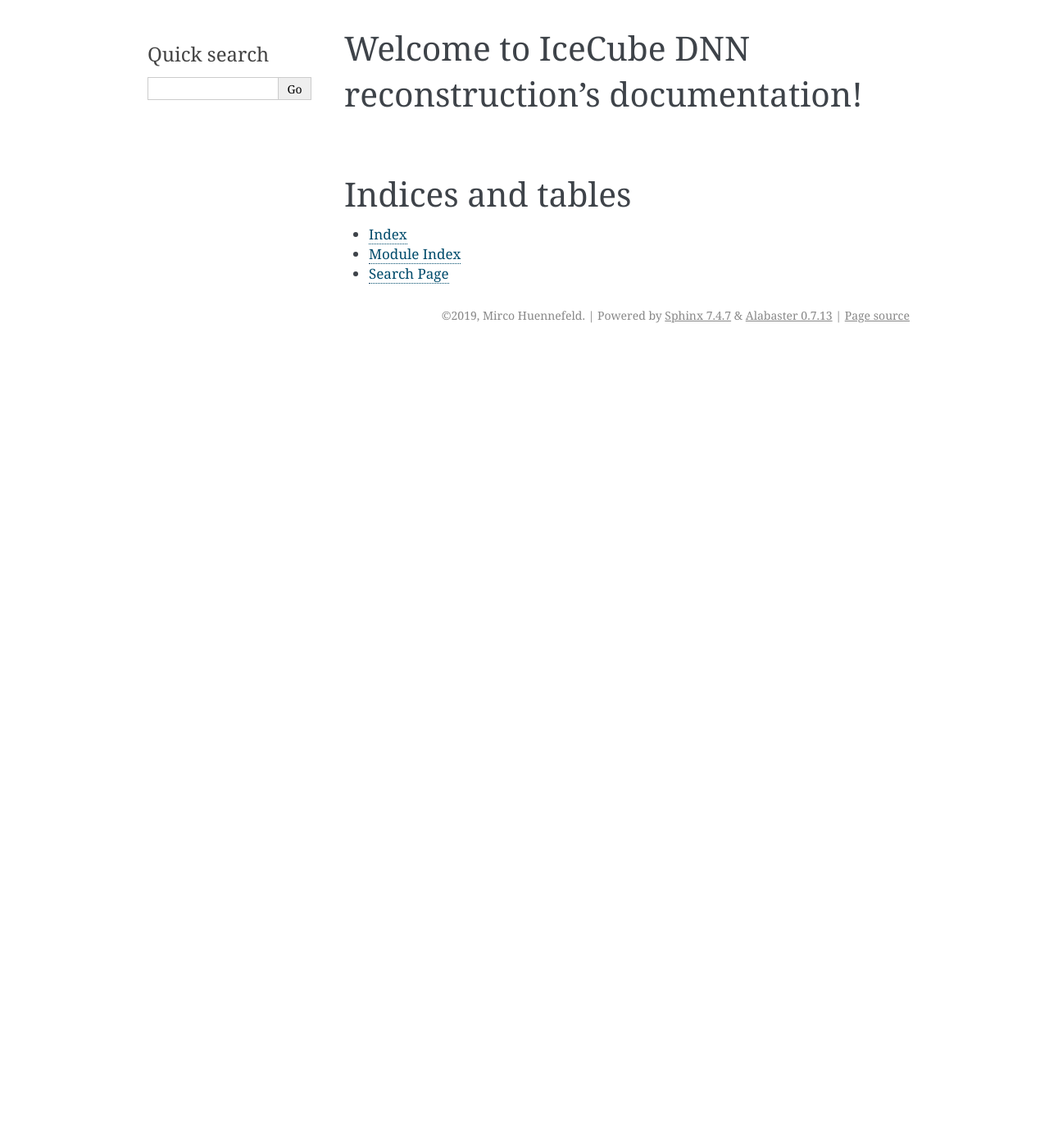
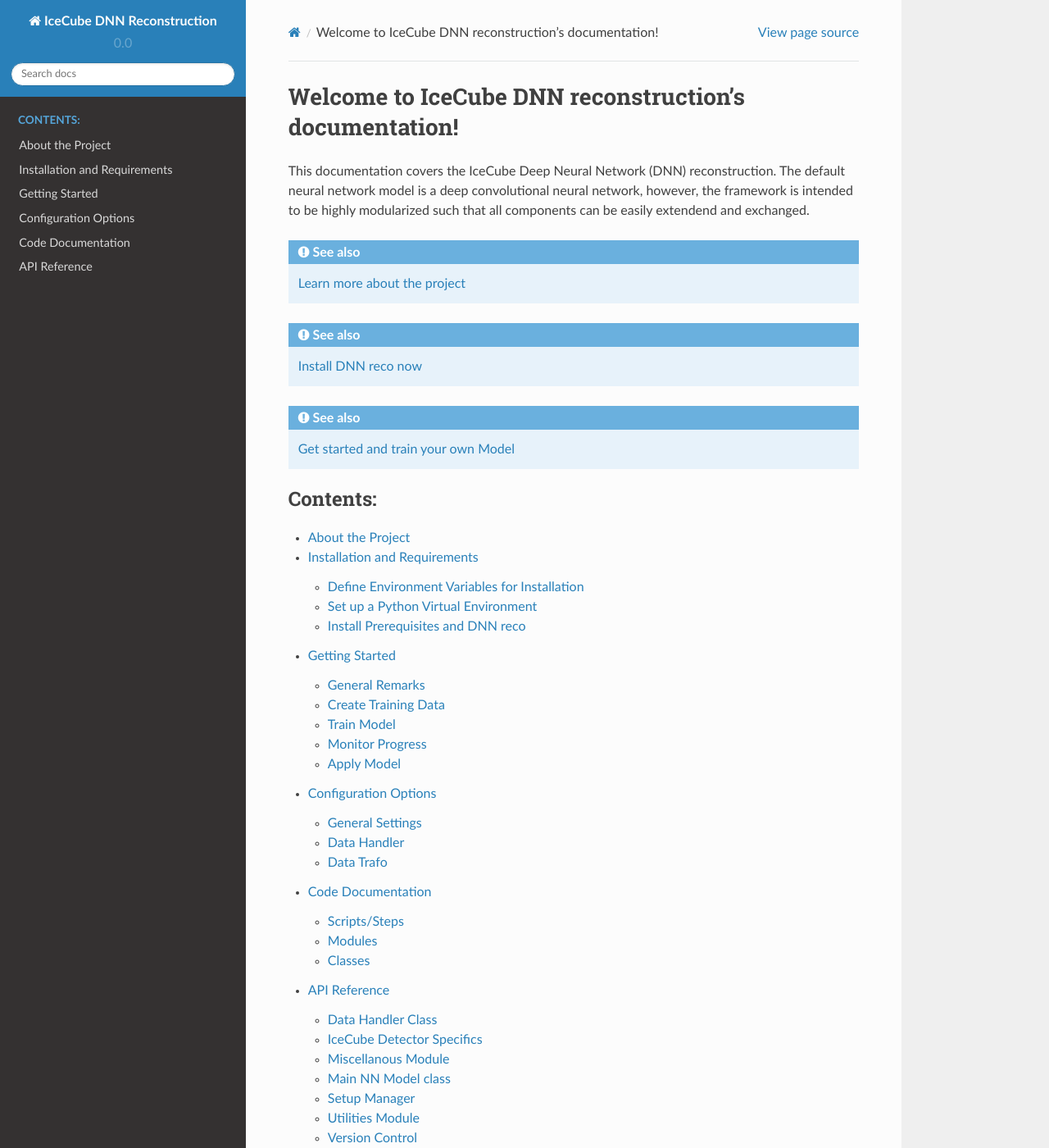
Before and after one commit to icecube/dnn_reco, a Sphinx documentation site: the page built from docs/source/index.rst, in a window 1280 px wide and 1400 px high. Shown: the whole window at 82% size. Built offline with Sphinx 7.4.7 and the Read the Docs theme 2.0.0, drawn with Linux system fonts in a browser that asks for light colours; some of the changed text lies outside the part shown.

Commit message:
documentation layoutu

```diff
--- a/docs/source/conf.py
+++ b/docs/source/conf.py
@@ -33,10 +33,12 @@
 extensions = ['sphinx.ext.autodoc',
     'sphinx.ext.doctest',
     'sphinx.ext.intersphinx',
+    'sphinx.ext.autosectionlabel',
     'sphinx.ext.todo',
     'sphinx.ext.coverage',
     'sphinx.ext.viewcode',
     'sphinx.ext.githubpages']
+
 
 # Add any paths that contain templates here, relative to this directory.
 templates_path = ['_templates']
@@ -51,7 +53,7 @@
 master_doc = 'index'
 
 # General information about the project.
-project = u'IceCube DNN reconstruction'
+project = u'IceCube DNN Reconstruction'
 copyright = u'2019, Mirco Huennefeld'
 author = u'Mirco Huennefeld'
 
@@ -88,7 +90,7 @@
 # The theme to use for HTML and HTML Help pages.  See the documentation for
 # a list of builtin themes.
 #
-html_theme = 'alabaster'
+html_theme = 'sphinx_rtd_theme'
 
 # Theme options are theme-specific and customize the look and feel of a theme
 # further.  For a list of options available for each theme, see the
@@ -175,3 +177,13 @@
 
 # Example configuration for intersphinx: refer to the Python standard library.
 intersphinx_mapping = {'https://docs.python.org/': None}
+
+
+# Define global substitutions
+rst_prolog = """
+"""
+
+
+rst_epilog = """
+.. |dnn_reco| replace:: :mod:`DNN reco`
+"""
--- a/docs/source/index.rst
+++ b/docs/source/index.rst
@@ -4,11 +4,32 @@
    contain the root `toctree` directive.
 
 Welcome to IceCube DNN reconstruction's documentation!
-======================================================
+******************************************************
+
+This documentation covers the IceCube Deep Neural Network (DNN) reconstruction.
+The default neural network model is a deep convolutional neural network,
+however, the framework is intended to be highly modularized such that all
+components can be easily extendend and exchanged.
+
+.. seealso::
+   :ref:`Learn more about the project<About the Project>`
+
+.. seealso::
+   :ref:`Install DNN reco now<Installation and Requirements>`
+
+.. seealso::
+   :ref:`Get started and train your own Model<Getting Started>`
 
 .. toctree::
    :maxdepth: 2
    :caption: Contents:
+
+   pages/about
+   pages/installation
+   pages/tutorial
+   pages/config
+   pages/documentation
+   pages/code
 
 
 
--- /dev/null
+++ b/docs/source/pages/about.rst
@@ -0,0 +1,19 @@
+.. IceCube DNN reconstruction
+
+About the Project
+*****************
+
+* more in depth introduction
+* links to publications and external material
+* some teaser plots
+
+
+Create training data from i3 files
+
+Train NN model
+
+Export and Apply NN model to i3 files
+
+Version control and keeps track of configuration settings
+
+Figure of basic graphs of capabilities of |dnn_reco|
--- /dev/null
+++ b/docs/source/pages/code.rst
@@ -0,0 +1,72 @@
+.. IceCube DNN reconstruction API documentation file
+
+API Reference
+*************
+
+Data Handler Class
+==================
+.. automodule:: dnn_reco.data_handler
+   :members:
+
+Data Transformation Class
+========================-
+.. automodule:: dnn_reco.data_trafo
+   :members:
+
+IceCube Detector Specifics
+==========================
+.. automodule:: dnn_reco.detector
+   :members:
+
+Miscellanous Module
+===================
+.. automodule:: dnn_reco.misc
+   :members:
+
+Main NN Model class
+====================
+.. automodule:: dnn_reco.model
+   :members:
+
+Setup Manager
+=============
+.. automodule:: dnn_reco.setup_manager
+   :members:
+
+Utilities Module
+================
+.. automodule:: dnn_reco.utils
+   :members:
+
+Version Control
+===============
+.. automodule:: dnn_reco.version_control
+   :members:
+
+Loss Functions
+==============
+.. automodule:: dnn_reco.modules.loss.default_loss
+   :members:
+
+.. automodule:: dnn_reco.modules.loss.utils.loss_utils
+   :members:
+
+Evalution Functions
+===================
+.. automodule:: dnn_reco.modules.evaluation.default_evaluation
+   :members:
+
+Label Data Loading
+==================
+.. automodule:: dnn_reco.modules.data.labels.default_labels
+   :members:
+
+Misc Data Loading
+=================
+.. automodule:: dnn_reco.modules.data.misc.default_misc
+   :members:
+
+Event Filter
+============
+.. automodule:: dnn_reco.modules.data.filter.default_filter
+   :members:
--- /dev/null
+++ b/docs/source/pages/config.rst
@@ -0,0 +1,26 @@
+.. IceCube DNN reconstruction
+
+Configuration Options
+*********************
+
+General information about modularity, scripts/steps to run
+
+Steering by one central config file
+
+List of all config options (ideally in a way so that they are searchable!)
+with references to corresponding code/module
+
+General Settings
+================
+
+
+    ``batch_size``: The number of events in a batch
+
+Data Handler
+============
+
+
+Data Trafo
+==========
+
+....
--- /dev/null
+++ b/docs/source/pages/documentation.rst
@@ -0,0 +1,81 @@
+.. IceCube DNN reconstruction
+
+Code Documentation
+******************
+
+General information about modularity, scripts/steps to run
+
+Steering by one central config file
+
+
+Scripts/Steps
+====================
+
+Create Data Transformation Model
+--------------------------------
+
+create_trafo_model.py
+
+Train Model
+-----------
+
+train_model.py
+
+exports logs: use tensorboard to view
+(can also define any tensors to log in modules, these will be collected)
+
+Export Model
+------------
+
+export_model.py
+
+needs config to yaml file that was used for data creation.
+The settings that are being used from that config are: ...
+
+
+
+Modules
+=======
+
+
+Training Data Filter
+--------------------
+
+dnn_reco.data.filter
+
+
+Load Training Labels
+--------------------
+dnn_reco.data.labels
+
+
+Load Miscellaneous Data
+-----------------------
+dnn_reco.data.misc
+
+
+Evaluate Training Progress
+--------------------------
+dnn_reco.evaluate
+
+Loss Functions
+--------------
+dnn_reco.loss
+
+Neural Network Models
+---------------------
+dnn_reco.models
+
+
+
+Classes
+=======
+
+Additional documentation of classes here or better in the API section?
+
+DataHandler
+DataTrafo
+NNModel
+SetupManager
+
+references to API and source code
--- /dev/null
+++ b/docs/source/pages/installation.rst
@@ -0,0 +1,121 @@
+.. IceCube DNN reconstruction
+
+Installation and Requirements
+*****************************
+
+The following packages need to be installed to be able to use DNN reco:
+
+* `Tensorflow <https://www.tensorflow.org/>`_
+* https://github.com/mhuen/TFScripts
+
+Additionally, to create the training data we need the following:
+
+
+* https://github.com/mhuen/ic3-data
+* https://github.com/mhuen/ic3-labels
+
+Define Environment Variables for Installation
+=============================================
+
+To facilitate the installation process we will define and create necessary
+environment variables here.
+
+.. code-block:: bash
+
+    # Create working directory
+    # We will create a virtual environment and clone the repositories here
+    export DNN_HOME=/data/user/${USER}/DNN_tutorial
+
+    # create directories
+    mkdir --parents $DNN_HOME
+
+Set up a Python Virtual Environment
+===================================
+
+It is recommended to set up a python virtual environment for the installation
+of DNN reco and its dependencies.
+In the following we will create a virtual environment with virtualenv.
+
+.. code-block:: bash
+
+    #If you have not yet installed virtualenv, you can do so via
+    pip install virtualenv
+
+    # Create virtualenv
+    cd $DNN_HOME
+    virtualenv --no-site-packages dnn_reco_env
+
+    # activate virtual environment
+    source ${DNN_HOME}/dnn_reco_env/bin/activate
+
+
+Install Prerequisites and DNN reco
+==================================
+
+We are now ready to install the necessary prerequisites and |dnn_reco|.
+
+Install Tensorflow
+------------------
+
+Follow the instructions on `<https://www.tensorflow.org/install>`_ to install
+tensorflow. Version 1.13 is currently recommended. Version 2.0 is not yet
+supported by |dnn_reco|.
+
+On NPX/Cobalts you can install tensorflow 1.8 with the prebuilt pip wheels:
+
+.. code-block:: bash
+
+    # CPU version (make sure your virutal environement is activated)
+    pip install /data/user/mhuennefeld/software/tensorflow/cpu/py2-v3.0.1/tensorflow-1.8.0-cp27-cp27mu-linux_x86_64.whl
+
+    # GPU version (make sure your virutal environement is activated)
+    pip install /data/user/mhuennefeld/software/tensorflow/gpu/py2-v3.0.1/tensorflow-1.8.0-cp27-cp27mu-linux_x86_64.whl
+
+To run the GPU version with the prebuilt wheel you will need to have a GPU and
+CUDA 8.0 available. You can use:
+
+.. code-block:: bash
+
+    export CUDA_HOME=/data/user/mhuennefeld/software/condor_cuda3/cuda-8.0;
+    export PATH=$PATH:/data/user/mhuennefeld/software/condor_cuda3/cuda-8.0/bin
+    export LD_LIBRARY_PATH=$LD_LIBRARY_PATH:/data/user/mhuennefeld/software/condor_cuda3/cuda-8.0/lib64
+
+
+Install DNN Reco
+----------------
+
+.. code-block:: bash
+
+    mkdir ${DNN_HOME}/repositories
+    cd  ${DNN_HOME}/repositories
+
+    # clone repositories
+    git clone https://github.com/mhuen/TFScripts.git
+    git clone https://github.com/mhuen/ic3-data.git
+    git clone https://github.com/mhuen/ic3-labels.git
+    git clone https://github.com/mhuen/dnn_reco.git
+
+    # make sure that your virtualenv is activated
+    # you can check this by exectuting
+    which pip
+    # It should point to:
+    echo ${DNN_HOME}/dnn_reco_env/bin/pip
+
+    # install packages
+    pip install -e  ${DNN_HOME}/repositories/TFScripts
+    pip install -e  ${DNN_HOME}/repositories/ic3-data
+    pip install -e  ${DNN_HOME}/repositories/ic3-labels
+    pip install -e  ${DNN_HOME}/repositories/dnn_reco
+
+Verify Installation
+-------------------
+
+Try to create a tensorflow session and to import |dnn_reco|.
+
+.. code-block:: bash
+
+    # the following should successfully create a tensorflow session
+    python -c 'import tensorflow as tf; print(tf.__version__); tf.Session()'
+
+    # try to import dnn_reco (This should run without giving any output)
+    python -c 'import dnn_reco; import tfscripts; import ic3_labels; import ic3_data'
--- /dev/null
+++ b/docs/source/pages/tutorial.rst
@@ -0,0 +1,234 @@
+.. IceCube DNN reconstruction
+
+Getting Started
+***************
+
+In this tutorial we will learn how to:
+
+* :ref:`Create training data from IceCube i3 files<Create Training Data>`
+* :ref:`Train our neural network model<Train Model>`
+* :ref:`Monitor the training progress<Monitor Progress>`
+* :ref:`Export and apply our trained model to IceCube i3 files<Apply Model>`
+
+We will use NuMu NuGen files (first 100 files of dataset 11883) to train a
+deep convolutional neural network that will predict the energy of the muon as
+it enters the convex hull around the IceCube detector.
+
+figure of IceCube detecotr and muon entering it?
+figure of Energy Resolution?
+
+:ref:`Let's get started!<General Remarks>`
+
+
+General Remarks
+===============
+
+|dnn_reco| is intended to be a highly modularized software framework for neural
+network applications in IceCube. As such, there are many modules that you can
+easily modify or switch out, depending on your needs.
+A central configuration file defines which modules and which settings to use.
+This configuration file is necessary for each of the individual steps.
+There are many options that can be configured.
+Here we will only briefly touch a few basic concepts.
+An extensive documentation of the configuration file options is provided in
+:ref:`Configuration Options<Configuration Options>`.
+
+Create Training Data
+====================
+
+.. note::
+    :ref:`If you already have training data files available, then you can skip
+    to the next section<Train Model>`
+
+
+Train Model
+===========
+
+Now that we have created our training data, we can move on to training the
+neural network.
+We will have to perform two steps: create a data transformation model and then
+train the neural network.
+The necessary scripts for these steps are located in the main directory of the
+|dnn_reco| software package.
+As previously mentioned, we need to define settings in our central
+configuration file.
+We will copy and edit a template configuration file for the purpose of this
+tutorial.
+
+.. code-block:: bash
+
+    # Define the directory, where we will store the configuration file
+    export CONFIG_DIR=$DNN_HOME/configs
+
+    # create the configuration directory
+    mkdir --parents $CONFIG_DIR
+
+    # copy config template over to our newly created directory
+    cp $DNN_HOME/repositories/dnn_reco/configs/tutorial/getting_started.yaml $CONFIG_DIR/
+
+We now need to edit the keys:
+`training_data_file`, `trafo_data_file`, 'validation_data_file', `test_data_file`,
+so that they point to the paths of our training data.
+To train our model we are going to use the first 100 hdf5 files.
+The transformation model will be built by using the same files.
+Our validation and test data are files 100 to 109.
+We can make these changes by hand or by executing the following commands:
+
+.. code-block:: bash
+
+    provide sed command
+
+
+Create Data Transformation Model
+--------------------------------
+
+It is helpful to transform the input data as well as the labels.
+A common transformation is to normalize the data to have a mean of zero and
+a standard deviation of 1. Additionally, the logarithm should be applied to
+features and labels that span over several decades.
+
+The software framework includes a data tranformer class that takes care
+of all of these transformations.
+All that is necessary is to define the settings of the transformer class
+in the configuration file.
+
+We are going to highlight the following settings.
+
+trafo_normalize_dom_data
+trafo_normalize_label_data
+trafo_log_dom_bins
+trafo_log_label_bins
+
+Once we are certain that we filled in the correct values, we can create
+the data transformation model.
+This step needs to process data as defined in the `trafo_data_file` key,
+because the mean and standard deviation depend on the data.
+
+.. code-block:: bash
+
+    # cd into the dnn_reco directory
+    cd $DNN_HOME/repositories/dnn_reco/dnn_reco
+
+    # create the transformation Model
+    python create_trafo_model.py $CONFIG_DIR/getting_started.yaml
+
+Upon succesful completion this should print:
+
+.. code-block:: bash
+
+    output of create trafo model py
+
+
+
+Train Neural Network Model
+--------------------------
+
+define label weights: EnergyVisible, all other zero
+
+batch_size
+
+Training loss and optimizer is defined in the `model_optimizer_dict` dictionary.
+For now we will use a simple Mean Squared Error (MSE) for the prediction and
+uncertainty estimate.
+
+!Add formular for MSE of pred and sigma here!
+
+It generally helps to start off with something robust such as MSE and a
+learning rate of 0.001.
+After this training step has converged (see monitor training progress),
+we can reduce the learning rate and/or change the loss function to something
+more robust towards outliers such as tukey loss (link to paper).
+There are more loss functions defined in modules/loss.
+You can also add a custom loss function by adding a file and a loss
+function with the specified signature.
+Afterwards you must adjust the keys `loss_file` and `loss_name` such that these
+hold the file and function name of your newly created loss function.
+
+To start training we run:
+
+.. code-block:: bash
+
+    # If on a system with multiple GPUs, we can define the GPU device that we
+    # want to use by setting the CUDA_VISIBLE_DEVICES to the the device number
+    # In this case, we will run on GPU 0.
+    CUDA_VISIBLE_DEVICES=0 python train_model.py $CONFIG_DIR/getting_started.yaml
+
+This will run indefinetely until we kill the process via `ctrl + c`.
+The current model is saved every `save_frequency` (default value: 500) times.
+
+Every call to train_model.py will keep track of the number of trainng iterations
+as well as the configuration options used,
+This means that you do not have to keep track yourself.
+Additionally, the currently installed python packages and
+the git revision is logged.
+
+
+
+
+
+
+Monitor Progress
+================
+
+We can verify the GPU utilization by the training procedure with
+nvidia-smi
+
+To keep track, we can do something like:
+
+.. code-block:: bash
+
+    watch -n 3 nvidia-smi
+
+All labels as well as the losses are logged with tensorboard.
+If you would like to add more variables to log,
+just add these with the standard functions tf.log.xxxx. in your custom modules.
+Variables that need to be logged are collected via tf.get_log_vars....
+
+We can then use tensorboard to render these logs.
+
+.. conde-block:: bash
+
+    # If we run tensorboard remotely we must provide a port and make sure
+    # to forward this port in the ssh connection
+    tensorboard --logdir= --port 7475
+
+If the port forwading is correctly set up, you can now point your browser to
+(address).
+
+More info on tensorboard is provided here (link to tensorboard).
+
+figure of Tensorboard training curve
+
+
+Apply Model
+===========
+
+The |dnn_reco| software package provides a method to export your trained
+models which can be applied to i3 files via the provided I3TraySegment.
+
+To export our trained model run:
+
+.. code-block:: bash
+
+    python export_model.py $CONFIG_DIR/getting_started.yaml -s $DNN_HOME/data/path/to/yaml -o $DNN_HOME/exported_models/getting_started_model
+
+This should complete with the message:
+
+.. code-block:: bash
+
+    print output
+
+To apply our new model to i3 files we can use the I3TraySegment
+dnn_reco.ic3.segments.xx
+
+As we previously did for the creation of the training data, we will use
+the processing framework from link to svn sandbox.
+
+Modify the configuration file (link) to use the correct model
+add: model_dir, model_names
+and set GPU to 0.=?
+
+Then we create the job files
+
+and run them
+(no need to run dagman for just one file, we can simply execute the )
```
